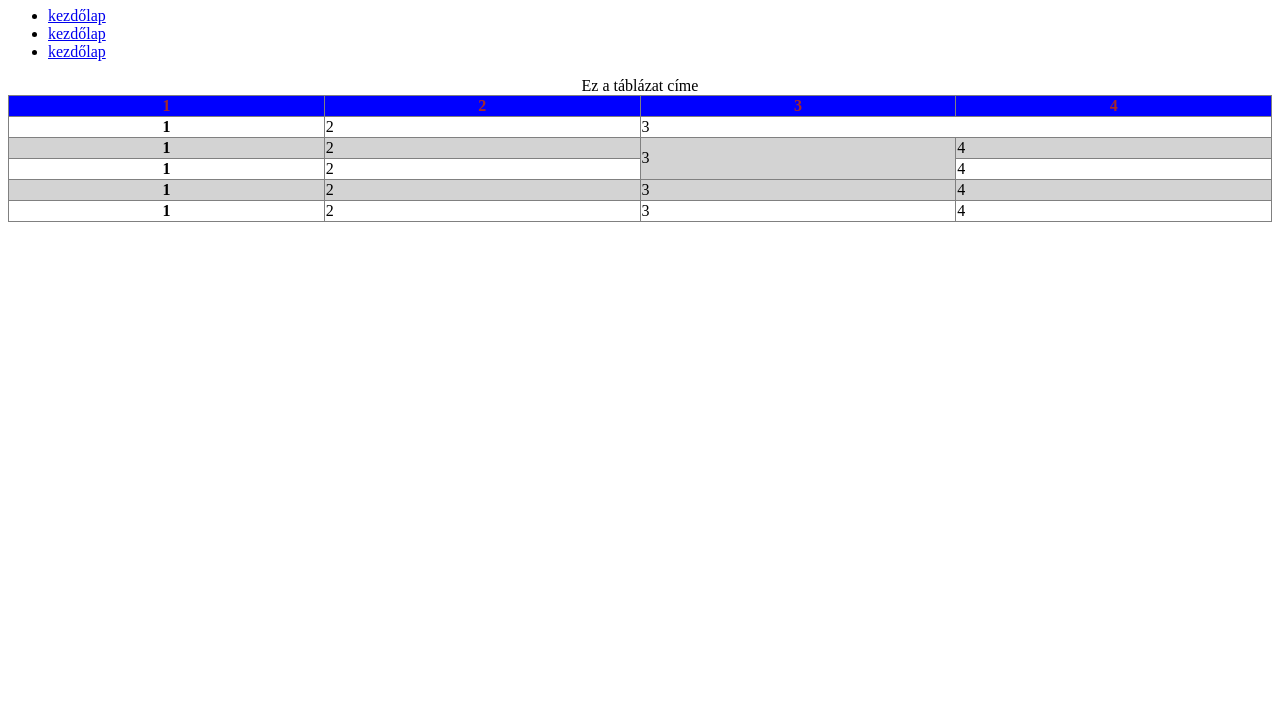
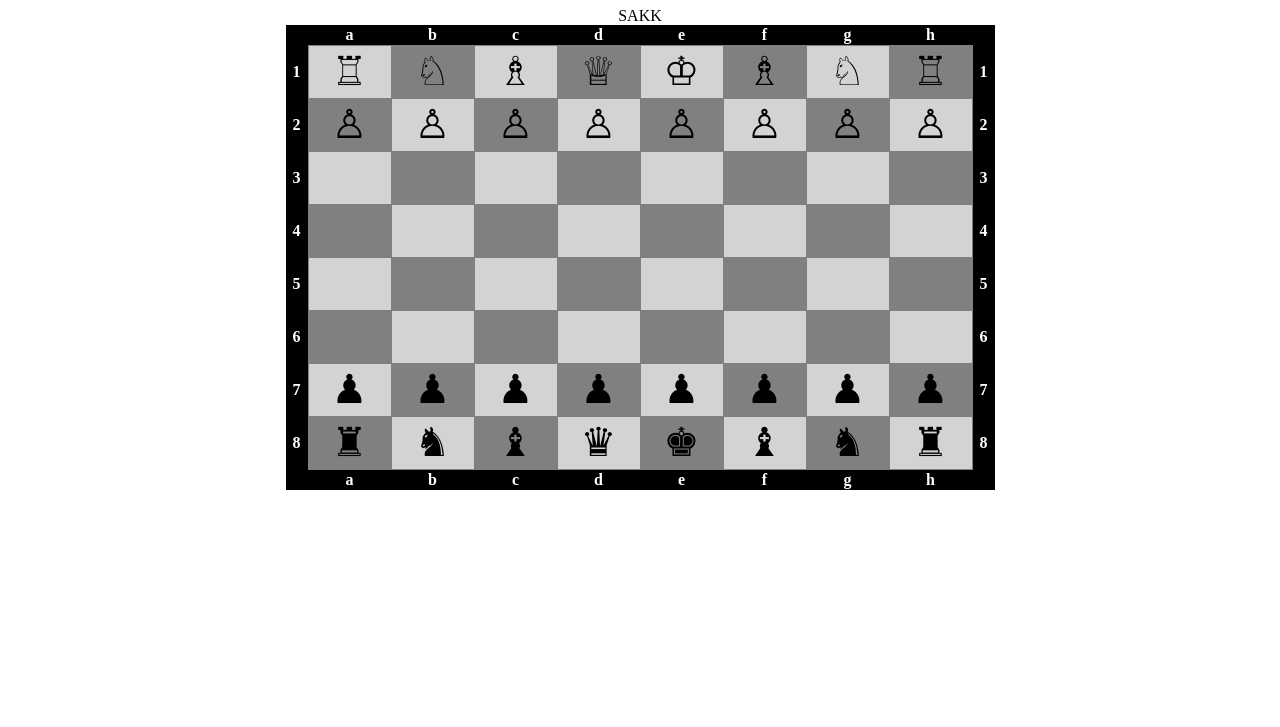
Before and after one commit to Warhair/oraimunka4, a plain HTML site: page index.html in a window 1280 px wide. Shown: the part 73-800 px from the top of the page. Drawn offline with Linux system fonts and the light colour scheme.

Commit message:
Update index.html

```diff
--- a/index.html
+++ b/index.html
@@ -5,66 +5,143 @@
     <meta charset="UTF-8">
     <meta http-equiv="X-UA-Compatible" content="IE=edge">
     <meta name="viewport" content="width=device-width, initial-scale=1.0">
-    <link rel="stylesheet" href="style.css">
+    <link rel="stylesheet" href="sakk.css">
     <title>Tegzes Márton</title>
 </head>
 
 <body>
     <header>
-        <h1>táblázat</h1>
+        <h1>Saktábla</h1>
     </header>
-    <nav>
-        <ul>
-            <li><a href="index.html">kezdőlap</a></li>
-            <li><a href="tablazat.html">kezdőlap</a></li>
-            <li><a href="sakk.html">kezdőlap</a></li>
-        </ul>
-    </nav>
     <article>
         <table>
-            <caption>Ez a táblázat címe</caption>
+            <caption>SAKK</caption>
             <thead>
-                <tr>
-                <th>1</th>
-                <th>2</th>
-                <th>3</th>
-                <th>4</th>
-                </tr>
+            <tr>
+                <th><p></p></th>
+                <th>a</th>
+                <th>b</th>
+                <th>c</th>
+                <th>d</th>
+                <th>e</th>
+                <th>f</th>
+                <th>g</th>
+                <th>h</th>
+                <th><p></p></th>
+            </tr>
             </thead>
             <tbody>
-                <tr>
-                    <th>1</th>
-                    <td>2</td>
-                    <td colspan=2 calss="osszevont">3</td>
-
+            <tr>
+                <th>1</th>
+                <td>♖</td>
+                <td>♘</td>
+                <td>♗</td>
+                <td>♕</td>
+                <td>♔</td>
+                <td>♗</td>
+                <td>♘</td>
+                <td>♖</td>
+                <th>1</th>
+            </tr>
+            <tr>
+                <th>2</th>
+                <td>♙</td>
+                <td>♙</td>
+                <td>♙</td>
+                <td>♙</td>
+                <td>♙</td>
+                <td>♙</td>
+                <td>♙</td>
+                <td>♙</td>
+                <th>2</th>
+            </tr>
+            <tr>
+                <th>3</th>
+                <td></td>
+                <td></td>
+                <td></td>
+                <td></td>
+                <td></td>
+                <td></td>
+                <td></td>
+                <td></td>
+                <th>3</th>
+            </tr>
+            <tr>
+                <th>4</th>
+                <td></td>
+                <td></td>
+                <td></td>
+                <td></td>
+                <td></td>
+                <td></td>
+                <td></td>
+                <td></td>
+                <th>4</th>
+            </tr>
+            <tr>
+                <th>5</th>
+                <td></td>
+                <td></td>
+                <td></td>
+                <td></td>
+                <td></td>
+                <td></td>
+                <td></td>
+                <td></td>
+                <th>5</th>
                 </tr>
                 <tr>
-                    <th>1</th>
-                    <td>2</td>
-                    <td rowspan=2 class="osszevont">3</td>
-                    <td>4</td>
+                    <th>6</th>
+                    <td></td>
+                    <td></td>
+                    <td></td>
+                    <td></td>
+                    <td></td>
+                    <td></td>
+                    <td></td>
+                    <td></td>
+                    <th>6</th>
                 </tr>
                 <tr>
-                    <th>1</th>
-                    <td>2</td>
-                    <td>4</td>
+                    <th>7</th>
+                    <td>♟︎</td>
+                    <td>♟︎</td>
+                    <td>♟︎</td>
+                    <td>♟︎</td>
+                    <td>♟︎</td>
+                    <td>♟︎</td>
+                    <td>♟︎</td>
+                    <td>♟︎</td>
+                    <th>7</th>
                 </tr>
                 <tr>
-                    <th>1</th>
-                    <td>2</td>
-                    <td>3</td>
-                    <td>4</td>
+                    <th>8</th>
+                    <td>♜</td>
+                    <td>♞</td>
+                    <td>♝</td>
+                    <td>♛</td>
+                    <td>♚</td>
+                    <td>♝</td>
+                    <td>♞</td>
+                    <td>♜</td>
+                    <th>8</th>
                 </tr>
                 <tr>
-                    <th>1</th>
-                    <td>2</td>
-                    <td>3</td>
-                    <td>4</td>
+                    <th></th>
+                    <th>a</th>
+                    <th>b</th>
+                    <th>c</th>
+                    <th>d</th>
+                    <th>e</th>
+                    <th>f</th>
+                    <th>g</th>
+                    <th>h</th>
+                    <th></th>
                 </tr>
             </tbody>
         </table>
     </article>
 
 </body>
-
 </html>
```
